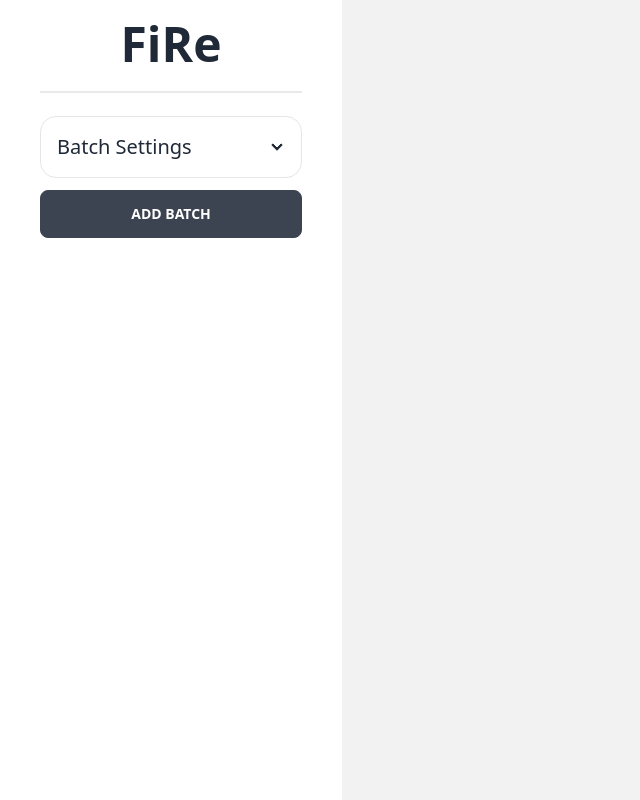
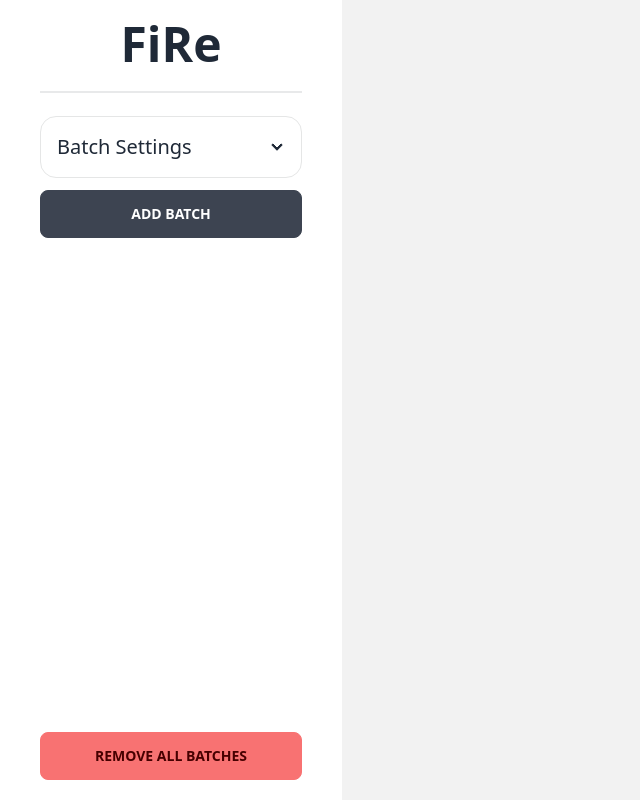
Before and after one commit to svnoak/FIRE-CLIENT, a Vue app: page / in a window 1280 px wide. Shown: the whole page, without its empty margins (0-640 px from the left). Built offline with nearby package versions, Linux system fonts and the light colour scheme.

Commit message:
adding delete all btn

```diff
--- a/src/App.vue
+++ b/src/App.vue
@@ -40,6 +40,9 @@ export default {
       let index = this.batchList.findIndex( batch => batch.id == e );
       this.batchList.splice(index, 1);
     },
+    deleteAll(){
+      this.batchList = [];
+    },
     setBatchId(){
       if(this.batchList.length < 1) this.lastId = 1;
       return this.lastId;
@@ -50,7 +53,12 @@ export default {
 
 <template>
 <main class="bg-base-200 grid grid-cols-4 min-h-screen">
-  <SettingsArea @add-batch="addBatch" class="col-span-1"/>
+  <SettingsArea
+    @add-batch="addBatch"
+    @delete-all="deleteAll"
+    class="col-span-1"
+    />
+
   <div class="col-start-2 col-end-5 flex flex-col justify-center items-center">
     <Batch v-for="(batch, index) in batchList"
     :key = index
--- a/src/components/SettingsArea.vue
+++ b/src/components/SettingsArea.vue
@@ -1,16 +1,17 @@
 <script>
 export default {
-  emits:['addBatch'],
+  emits:['addBatch', 'deleteAll'],
   data(){
     return{
       batch: {name: "", suffix: ""}
     }
-  },
+  }
 }
 </script>
 
 <template class="col-span-1">
-<div class="h-screen bg-base-100 fixed px-10 py-5">
+<div class="h-screen bg-base-100 fixed px-10 py-5 flex flex-col justify-between">
+  <div>
     <h1 class="font-bold text-5xl text-center">FiRe</h1>
     <div class="divider"></div>
     <div tabindex="0" class="collapse collapse-arrow border border-base-300 bg-base-100 rounded-box">
@@ -30,4 +31,6 @@ export default {
 
     <button @click="$emit('addBatch', this.batch)" class="btn btn-block mt-3">Add Batch</button>
   </div>
+  <button @click="$emit('deleteAll')" class="btn btn-block btn-error">Remove all batches</button>
+</div>
 </template>
```
Lines whose indentation alone changed are shown as unchanged.
